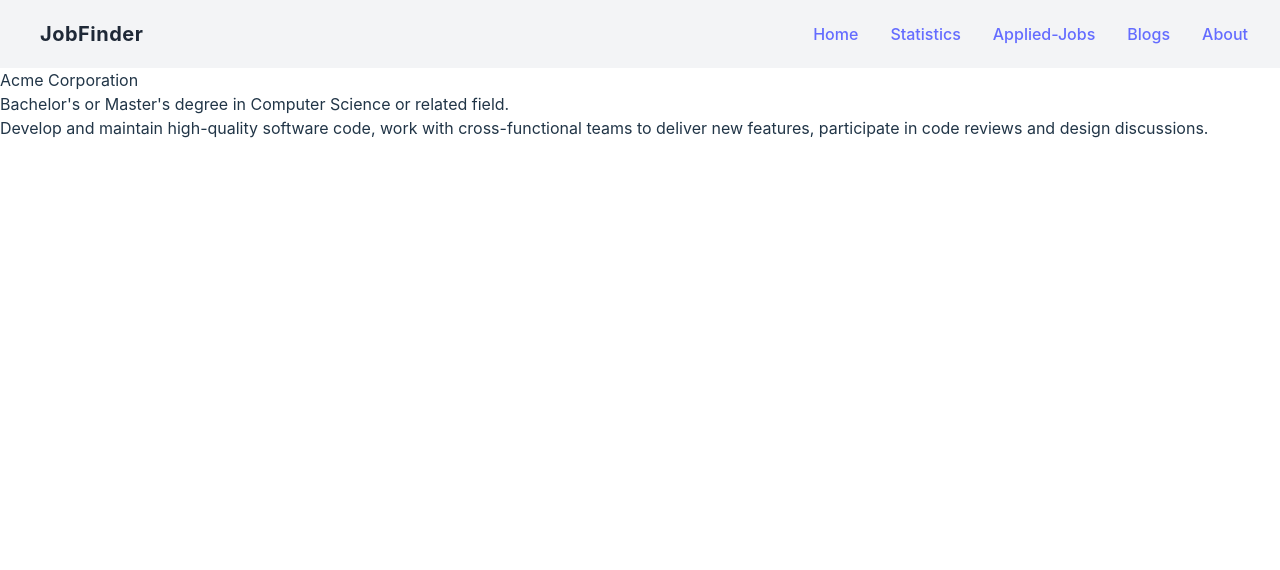
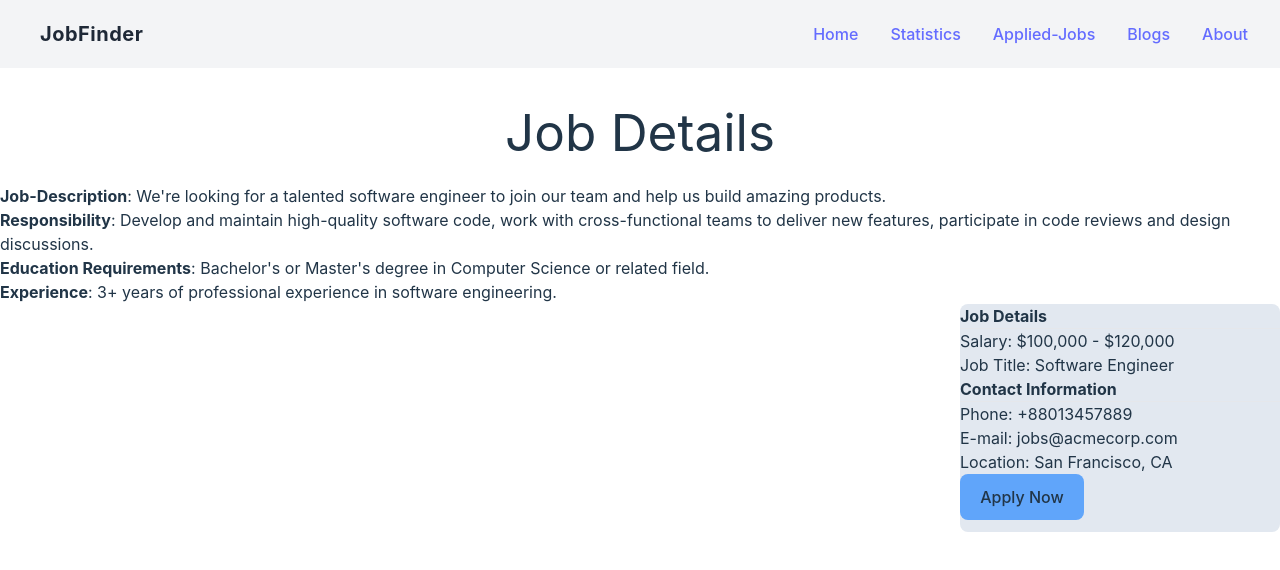
Before and after one commit to NaimunNahar14/Career-Hub, a React (Vite) app: page /card/1 in a window 1280 px wide. Shown: the top 570 px of the page. Built offline with nearby package versions, Linux system fonts and the light colour scheme.

Commit message:
complete jobdetails

```diff
--- a/public/jobs.json
+++ b/public/jobs.json
@@ -1,5 +1,4 @@
 [
-
   {
     "id": "1",
     "company_logo": "../src/assets/Logo/google-1-1 1-1.png",
@@ -13,10 +12,8 @@
     "job_responsibility": "Develop and maintain high-quality software code, work with cross-functional teams to deliver new features, participate in code reviews and design discussions.",
     "educational_requirements": "Bachelor's or Master's degree in Computer Science or related field.",
     "experiences": "3+ years of professional experience in software engineering.",
-            "contact_information": {
     "phone": "555-555-1234",
     "email": "jobs@acmecorp.com"
-            }
   },
   {
     "id": "2",
@@ -31,10 +28,8 @@
     "job_responsibility": "Develop and maintain high-quality software code, work with cross-functional teams to deliver new features, participate in code reviews and design discussions.",
     "educational_requirements": "Bachelor's or Master's degree in Computer Science or related field.",
     "experiences": "3+ years of professional experience in software engineering.",
-            "contact_information": {
     "phone": "555-555-1234",
     "email": "jobs@acmecorp.com"
-            }
   },
   {
     "id": "3",
@@ -49,10 +44,8 @@
     "job_responsibility": "Develop and maintain high-quality software code, work with cross-functional teams to deliver new features, participate in code reviews and design discussions.",
     "educational_requirements": "Bachelor's or Master's degree in Computer Science or related field.",
     "experiences": "3+ years of professional experience in software engineering.",
-            "contact_information": {
     "phone": "555-555-1234",
     "email": "jobs@acmecorp.com"
-            }
   },
   {
     "id": "4",
@@ -67,10 +60,8 @@
     "job_responsibility": "Develop and maintain high-quality software code, work with cross-functional teams to deliver new features, participate in code reviews and design discussions.",
     "educational_requirements": "Bachelor's or Master's degree in Computer Science or related field.",
     "experiences": "3+ years of professional experience in software engineering.",
-            "contact_information": {
     "phone": "555-555-1234",
     "email": "jobs@acmecorp.com"
-            }
   },
   {
     "id": "5",
@@ -85,10 +76,8 @@
     "job_responsibility": "Develop and maintain high-quality software code, work with cross-functional teams to deliver new features, participate in code reviews and design discussions.",
     "educational_requirements": "Bachelor's or Master's degree in Computer Science or related field.",
     "experiences": "3+ years of professional experience in software engineering.",
-            "contact_information": {
     "phone": "555-555-1234",
     "email": "jobs@acmecorp.com"
-            }
   },
   {
     "id": "6",
@@ -103,16 +92,7 @@
     "job_responsibility": "Develop and maintain high-quality software code, work with cross-functional teams to deliver new features, participate in code reviews and design discussions.",
     "educational_requirements": "Bachelor's or Master's degree in Computer Science or related field.",
     "experiences": "3+ years of professional experience in software engineering.",
-            "contact_information": {
     "phone": "555-555-1234",
     "email": "jobs@acmecorp.com"
   }
-          }
-
-
-
-
-
-
-
 ]
--- a/src/components/JobDetail.jsx
+++ b/src/components/JobDetail.jsx
@@ -14,10 +14,37 @@ const JobDetail = () => {
     },[])
     return (
          <div>
-            <h2>{Data.company_name}</h2>
-            <h2>{Data.educational_requirements}</h2>
-            <h4>{Data.job_responsibility}</h4>
-        </div>
+
+                <div>
+                <h1 className='text-center mt-9'>Job Details</h1>
+                <div>
+                <div>
+                    <div className='flex flex-col content-center flex-wrap items-end mt-6'>
+                    <div>
+                        <h2><span className='font-bold'>Job-Description</span>: {Data.job_description}</h2>
+                        <h2><span className='font-bold'>Responsibility</span>: {Data.job_responsibility}</h2>
+                        <h2><span className='font-bold'>Education Requirements</span>: {Data.educational_requirements}</h2>
+                        <h2><span className='font-bold'>Experience</span>: {Data.experiences}</h2>
+                    </div>
+                    <div className='bg-slate-200 rounded-lg w-80'>
+                        <h2 className='font-bold'>Job Details</h2>
+                        <hr />
+                        <h3><span>Salary</span>: {Data.salary}</h3>
+                        <h3><span>Job Title</span>: {Data.job_title}</h3>
+                        <h2 className='font-bold'>Contact Information</h2>
+                        <hr />
+                        <h3><span>Phone</span>: +88013457889</h3>
+                        <h3><span>E-mail</span>: jobs@acmecorp.com</h3>
+                        <h3><span>Location</span>: {Data.location}</h3>
+                    <button className='mb-3 bg-blue-400'>Apply Now</button>
+
+                    </div>
+                </div>
+                    </div>
+                </div>
+                </div>
+                </div>
+
     );
 };
 
```
Lines whose indentation alone changed are shown as unchanged.
